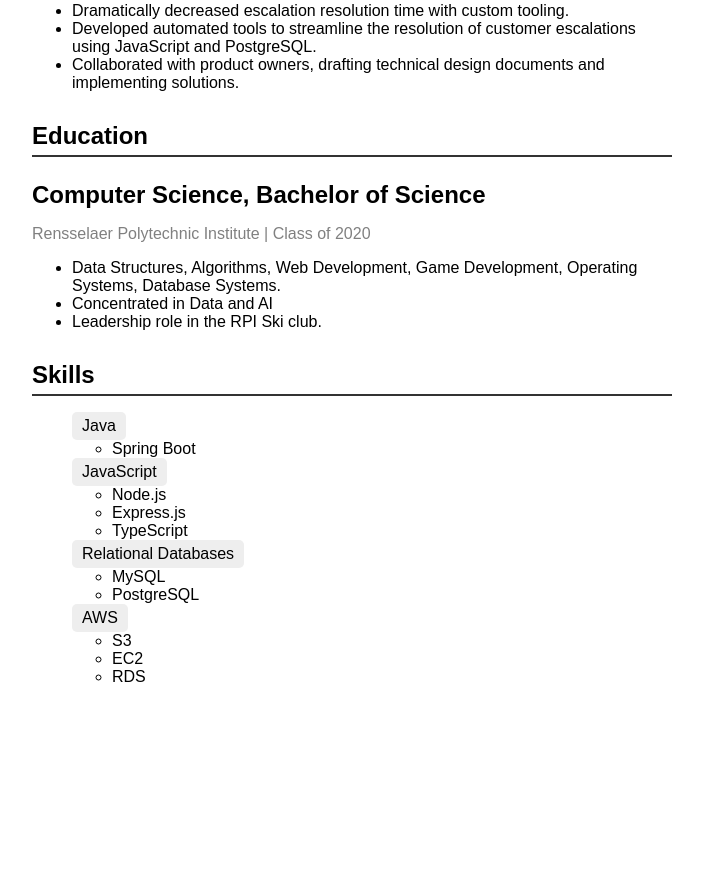
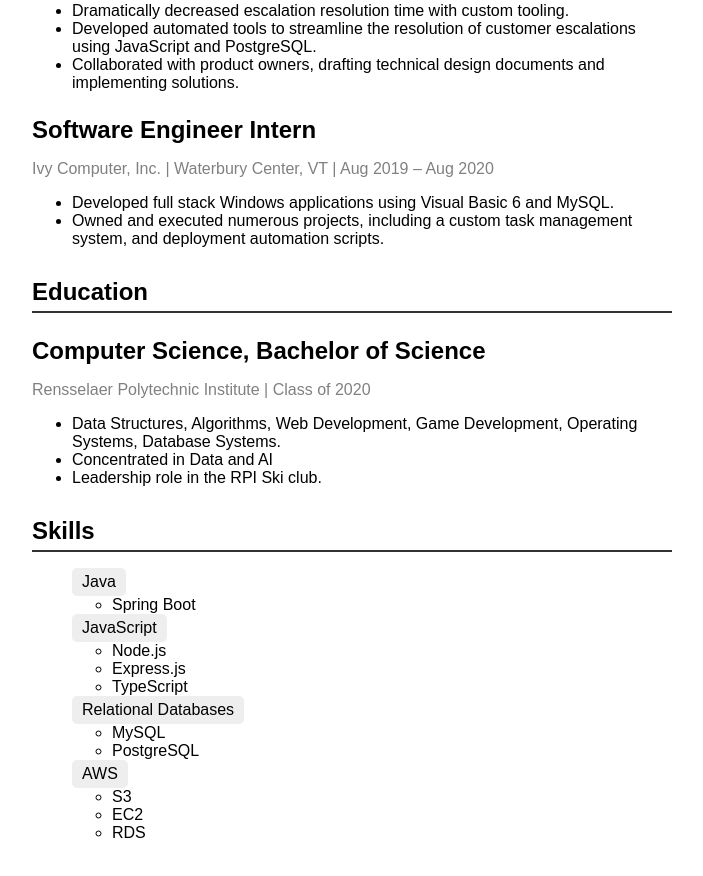
Before and after one commit to wennbergsmithe/my-resume, a React (Create React App) app: page / in a window 1280 px wide. Shown: the part 875-1751 px from the top of the page, without its empty margins (288-991 px from the left). Before the commit the page ends 1611 px from the top, so only its background shows below. Built offline with nearby package versions, Linux system fonts and the light colour scheme.

Commit message:
add ivy computer to resume

```diff
--- a/src/App.js
+++ b/src/App.js
@@ -44,6 +44,15 @@
             <li>Dramatically decreased escalation resolution time with custom tooling.</li>
             <li>Developed automated tools to streamline the resolution of customer escalations using JavaScript and PostgreSQL.</li>
             <li>Collaborated with product owners, drafting technical design documents and implementing solutions.</li>
+          </ul>
+        </div>
+
+        <div className="resume-item">
+          <h3>Software Engineer Intern</h3>
+          <p>Ivy Computer, Inc. | Waterbury Center, VT | Aug 2019 – Aug 2020</p>
+          <ul>
+            <li>Developed full stack Windows applications using Visual Basic 6 and MySQL.</li>
+            <li>Owned and executed numerous projects, including a custom task management system, and deployment automation scripts.</li>
           </ul>
         </div>
       </section>
```
